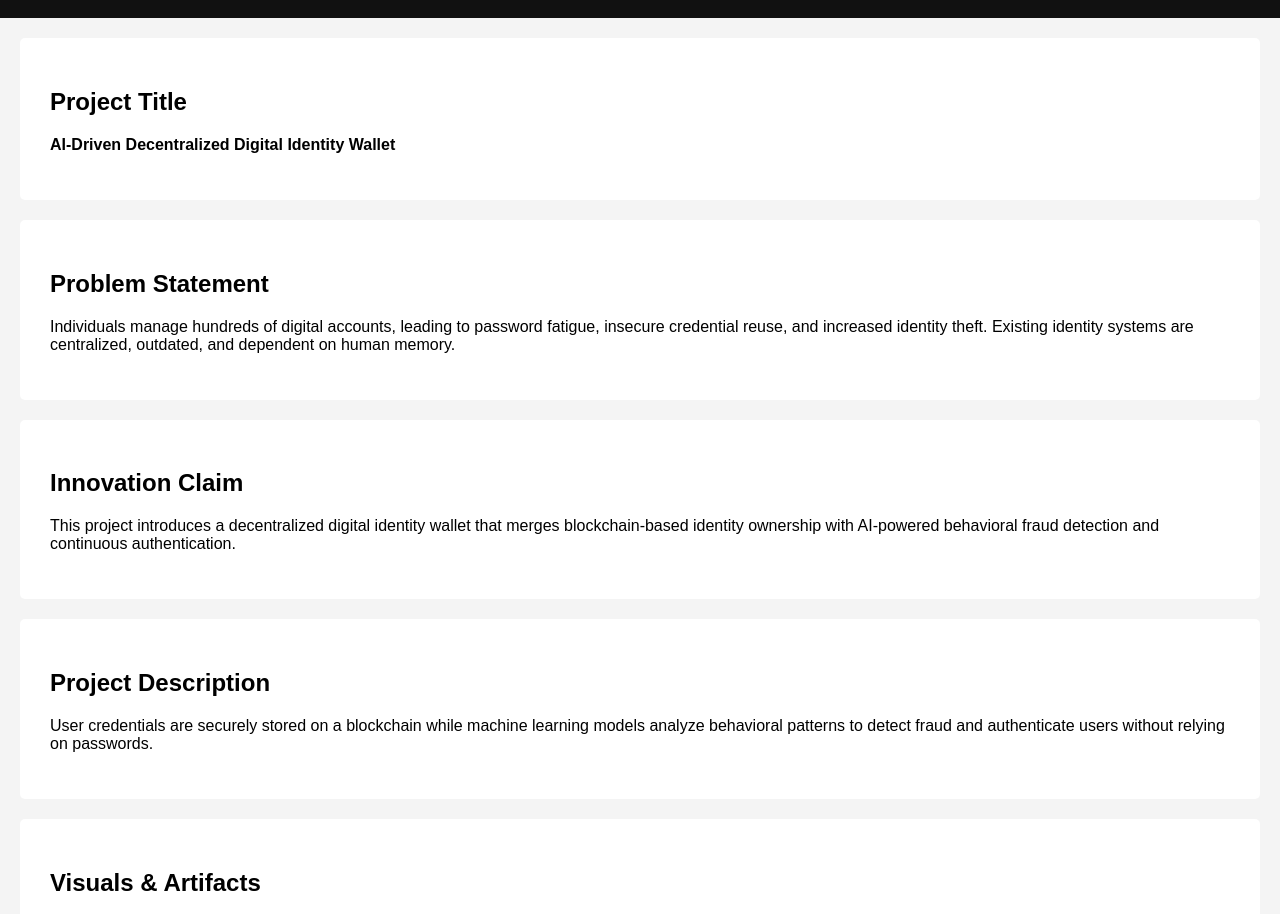
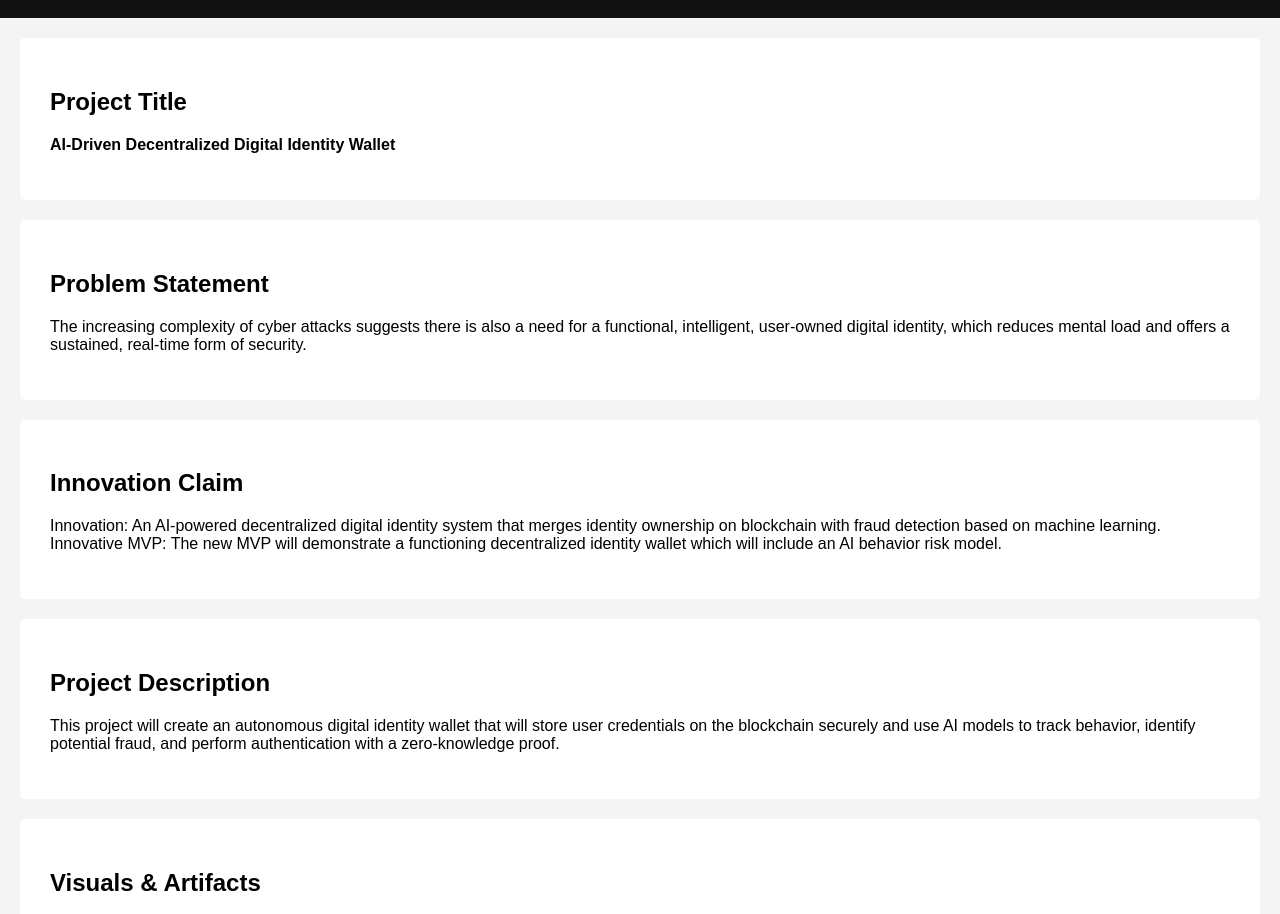
Before and after one commit to bonezone0707/sip-portfolio, a plain HTML site: page sip.html in a window 1280 px wide. Shown: the part 120-1034 px from the top of the page. Drawn offline with Linux system fonts and the light colour scheme.

Commit message:
Update sip.html

```diff
--- a/sip.html
+++ b/sip.html
@@ -26,28 +26,22 @@
 <section>
   <h2>Problem Statement</h2>
   <p>
-    Individuals manage hundreds of digital accounts, leading to password
-    fatigue, insecure credential reuse, and increased identity theft.
-    Existing identity systems are centralized, outdated, and dependent
-    on human memory.
+  The increasing complexity of cyber attacks suggests there is also a need for a functional, intelligent, user-owned digital identity, which reduces mental load and offers a sustained,  real-time form of security.
   </p>
 </section>
 
 <section>
   <h2>Innovation Claim</h2>
   <p>
-    This project introduces a decentralized digital identity wallet that
-    merges blockchain-based identity ownership with AI-powered behavioral
-    fraud detection and continuous authentication.
+    Innovation: An AI-powered decentralized digital identity system that merges identity ownership on blockchain with fraud detection based on machine learning.
+Innovative MVP: The new MVP will demonstrate a functioning decentralized identity wallet which will include an AI behavior risk model.
   </p>
 </section>
 
 <section>
   <h2>Project Description</h2>
   <p>
-    User credentials are securely stored on a blockchain while machine
-    learning models analyze behavioral patterns to detect fraud and
-    authenticate users without relying on passwords.
+    This project will create an autonomous digital identity wallet that will store user credentials on the blockchain securely and use AI models to track behavior,  identify potential fraud, and perform authentication with a zero-knowledge proof.
   </p>
 </section>
 
```
